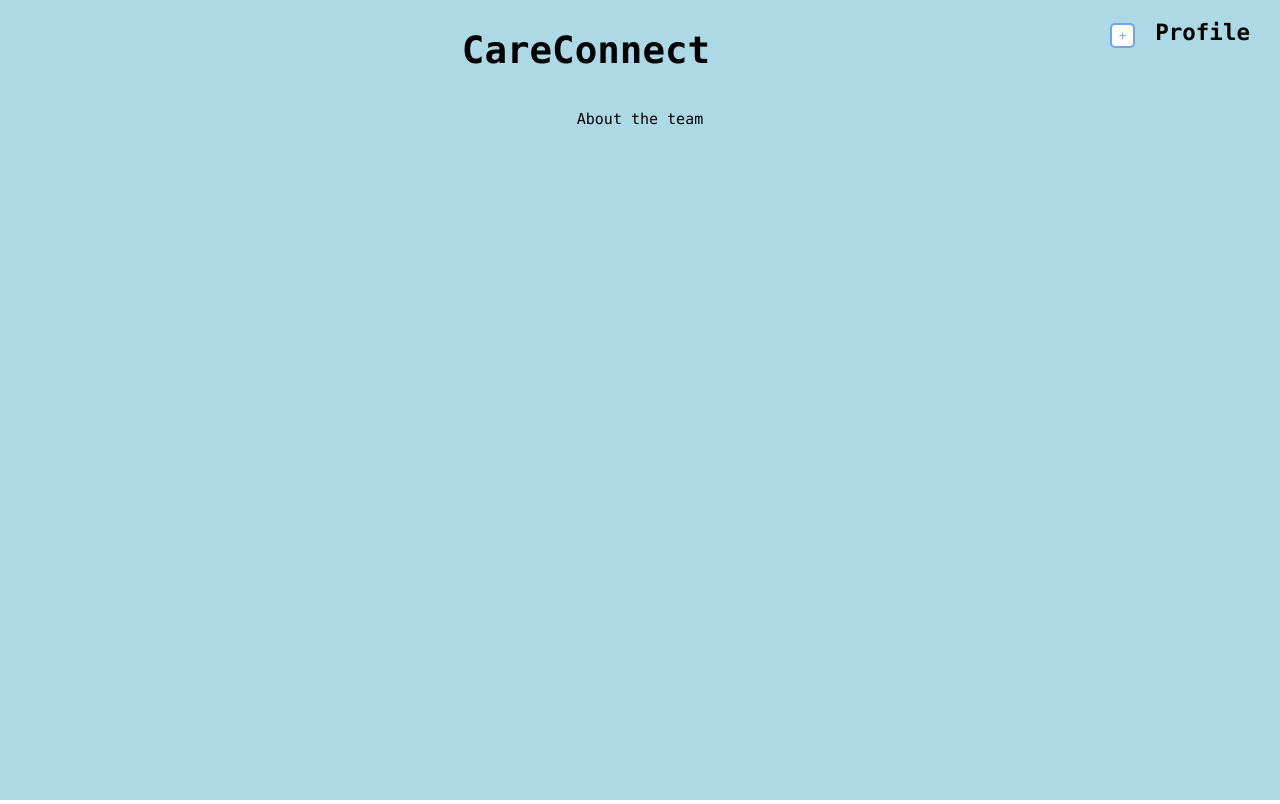
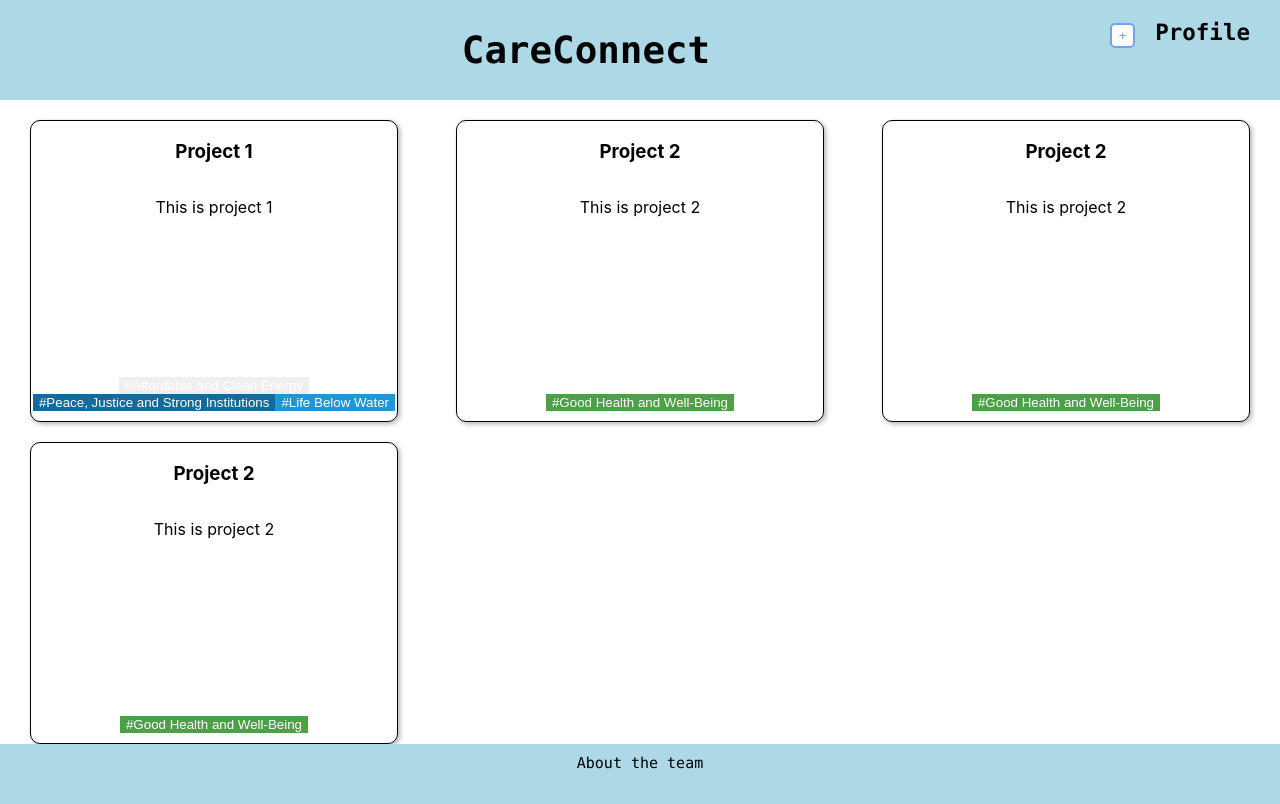
Before and after one commit to asrouji/CareConnect, a React (Create React App) app: page / in a window 1280 px wide. Built offline with nearby package versions, Linux system fonts and the light colour scheme.

Commit message:
fixed routing

```diff
--- a/src/App.tsx
+++ b/src/App.tsx
@@ -25,11 +25,11 @@
     <Router>
       <Routes>
         <Route path="/" element={<Homepage />}>
+          <Route path="" element={<Explore />} />
           <Route path="ProfileView" element={<ProfileView {...fakeUser} />} />
           <Route path="addProjectView" element={<AddProjectView />} />
           <Route path="explore" element={<Explore />} />
           <Route path="aboutProject/:projectId" element={<AboutProject />} />
-          <Route path="*" element={<Explore />} />
         </Route>
       </Routes>
     </Router>
```
